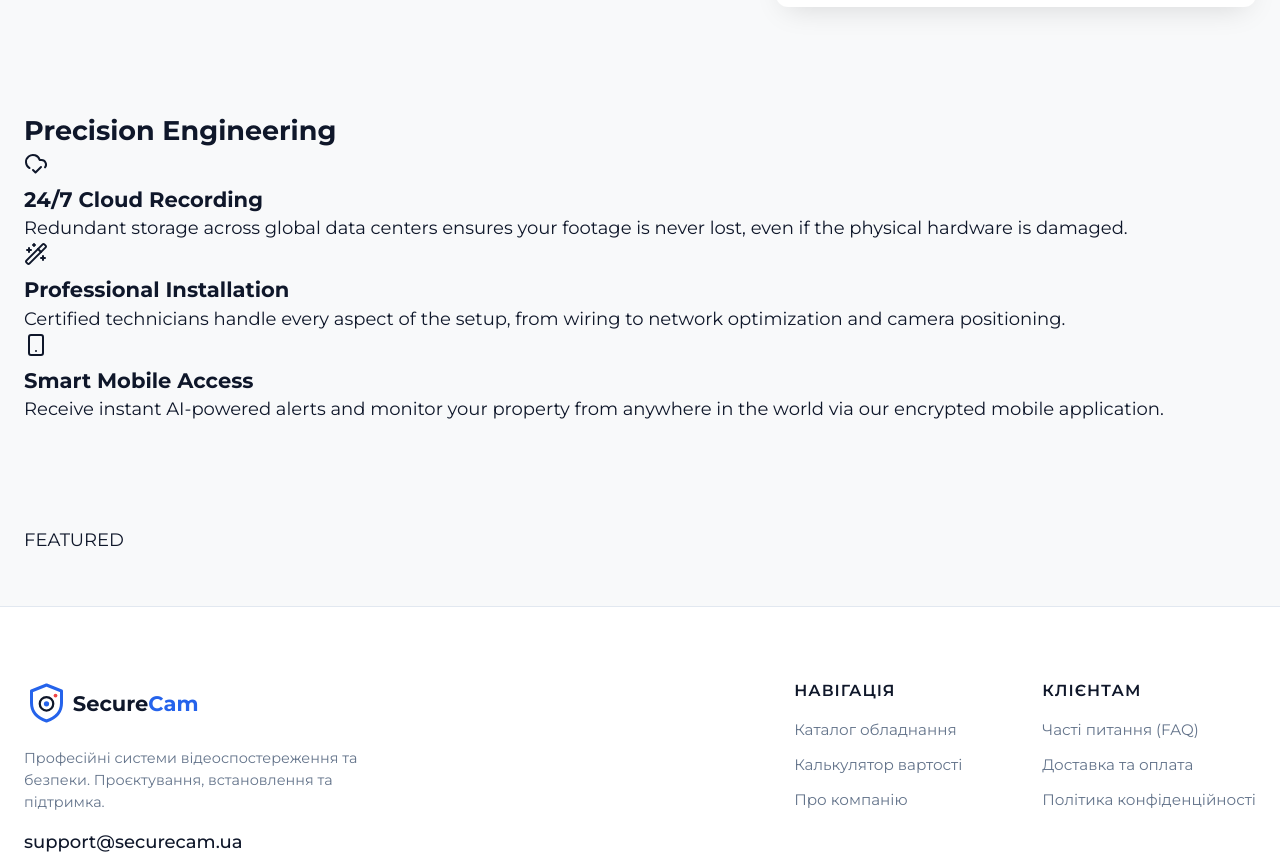
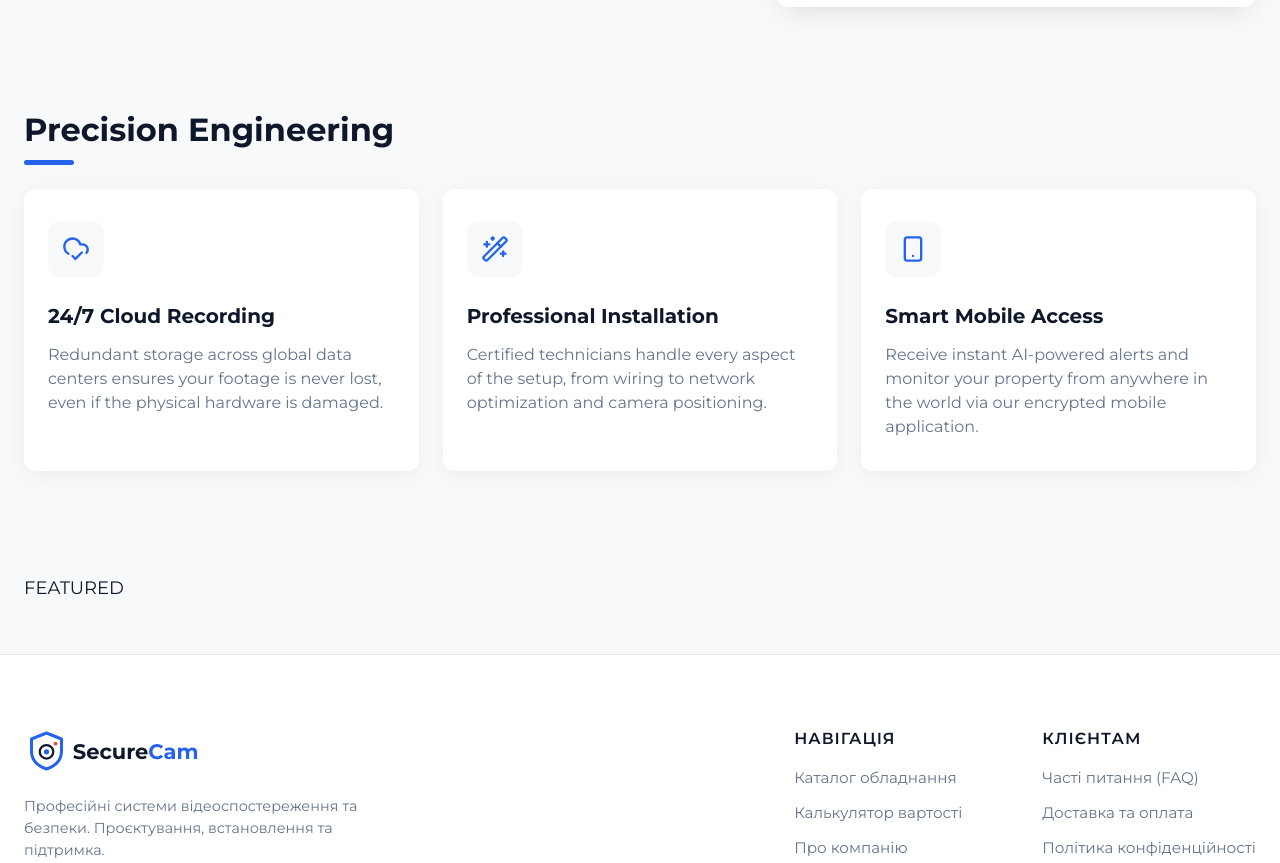
Before and after one commit to NazariiKoropis/secure-cam, a React (Vite) app: page / in a window 1280 px wide. Shown: the part 670-1533 px from the top of the page. Built offline with nearby package versions, Linux system fonts and the light colour scheme; no server answers.

Commit message:
refactor: fix typo in Engineering block and update styles
- Rename `Engeneering` to `Engineering` (folder and component)
- Update imports in `Home.jsx` to reflect the name change
- Replace `Engenerring.module.scss` with `Engineering.module.scss`
- Update `Hero` component and styles

```diff
--- a/src/pages/home/Home.jsx
+++ b/src/pages/home/Home.jsx
@@ -1,12 +1,12 @@
 //hero components
 import Hero from './blocks/hero/Hero'
-import Engeneering from './blocks/engeneering/Engeneering'
+import Engineering from './blocks/engineering/Engineering'
 import Featured from './blocks/featured/Featured'
 
 function Home() {
   return (
     <>
-      <Hero /> <Engeneering /> <Featured />
+      <Hero /> <Engineering /> <Featured />
     </>
   )
 }
--- a/src/pages/home/blocks/engeneering/Engeneering.jsx
+++ b/src/pages/home/blocks/engineering/Engineering.jsx
@@ -1,5 +1,5 @@
 //styles
-import styles from './Engenerring.module.scss'
+import styles from './Engineering.module.scss'
 
 //components
 import Container from '@layout/container/Container'
@@ -30,19 +30,19 @@ const FEATURE_ITEMS = [
 
 function Engeneering() {
   return (
-    <section>
+    <section className={styles.engeneeringSection}>
       <Container>
         <div>
-          <header>
-            <h2>Precision Engineering</h2>
+          <header className={styles.engSection}>
+            <h2 className={styles.title}>Precision Engineering</h2>
           </header>
-          <ul>
+          <ul className={styles.itemsWrapper}>
             {FEATURE_ITEMS.map(({ id, icon, title, desc }) => (
-              <li id={id}>
-                <div>
-                  {icon}
-                  <h3>{title}</h3>
-                  <p>{desc}</p>
+              <li key={id} className={styles.item}>
+                <div className={styles.iconWrapper}> {icon}</div>
+                <div className={styles.itemContent}>
+                  <h3 className={styles.itemTitle}>{title}</h3>
+                  <p className={styles.itemDesc}>{desc}</p>
                 </div>
               </li>
             ))}
--- /dev/null
+++ b/src/pages/home/blocks/engineering/Engineering.module.scss
@@ -0,0 +1,107 @@
+@use "@styles/variables" as *;
+@use "@styles/mixins" as *;
+
+.engineeringSection {
+    padding: 60px 0;
+
+    @include mobile {
+        padding: 40px 0;
+    }
+}
+
+.engSection {
+    margin-bottom: 40px;
+}
+
+.title {
+    position: relative;
+    font-size: $fz-h2;
+    line-height: $lh-small;
+    margin: 0;
+
+    &::before {
+        content: "";
+        position: absolute;
+        left: 0;
+        bottom: -16px;
+        background-color: var(--accent-primary);
+        width: 50px;
+        height: 5px;
+
+        border-radius: $border-radius-lg;
+    }
+}
+
+.itemsWrapper {
+    display: grid;
+    grid-template-columns: repeat(3, 1fr);
+    gap: 24px;
+
+    @include tablet {
+        grid-template-columns: repeat(2, 1fr);
+    }
+
+    @include mobile {
+        grid-template-columns: 1fr;
+    }
+}
+
+.item {
+    display: flex;
+    flex-direction: column;
+    justify-content: flex-start;
+    align-items: flex-start;
+    gap: 24px;
+    background-color: var(--bg-surface);
+    padding: 32px 24px;
+    border-radius: $border-radius-lg;
+    box-shadow: 0 4px 20px rgba(0, 0, 0, 0.05);
+
+    @include tablet {
+        &:first-child {
+            grid-column: span 2;
+        }
+    }
+
+    @include mobile {
+        &:first-child {
+            grid-column: span 1;
+        }
+    }
+}
+
+.iconWrapper {
+    display: flex;
+    justify-content: center;
+    align-items: center;
+    border-radius: $border-radius-lg;
+    background-color: var(--bg-main);
+    width: 56px;
+    height: 56px;
+
+    svg {
+        width: 28px;
+        height: 28px;
+        color: var(--accent-primary);
+    }
+}
+
+.itemContent {
+    display: flex;
+    flex-direction: column;
+    gap: 12px;
+}
+
+.itemTitle {
+    font-size: 1.25rem;
+    font-weight: $fw-bold;
+    color: var(--text-primary);
+    margin: 0;
+}
+
+.itemDesc {
+    font-size: 1rem;
+    color: var(--text-secondary);
+    line-height: $lh-base;
+    margin: 0;
+}
--- a/src/pages/home/blocks/hero/Hero.jsx
+++ b/src/pages/home/blocks/hero/Hero.jsx
@@ -25,7 +25,7 @@ function Hero() {
               surveillance provides uncompromising clarity and 24/7 reliability.
             </p>
             <div className={styles.buttonsWrapper}>
-              <Button to={ROUTES.CALCULATOR}>Open Catalog</Button>
+              <Button to={ROUTES.CATALOG}>Open Catalog</Button>
               <Button variant="ghost" to={ROUTES.CALCULATOR}>
                 Calculate cost
               </Button>
--- a/src/pages/home/blocks/hero/Hero.module.scss
+++ b/src/pages/home/blocks/hero/Hero.module.scss
@@ -1,5 +1,9 @@
 @use "@styles/variables" as *;
 @use "@styles/mixins" as *;
+
+.heroSection {
+    overflow: hidden;
+}
 
 .hero {
     position: relative;
@@ -26,11 +30,13 @@
 }
 
 .content {
+    background-color: transparent;
     display: flex;
     flex-direction: column;
     justify-content: center;
     gap: 24px;
     max-width: 90%;
+    z-index: 1;
 
     @include tablet {
         max-width: 100%;
@@ -68,7 +74,6 @@
     display: flex;
     justify-content: center;
     align-items: center;
-
     background-color: var(--bg-surface);
     padding: 12px;
     border-radius: $border-radius-lg;
@@ -82,8 +87,20 @@
         border-radius: $border-radius;
     }
 
-    @include mobile {
-        display: none;
+    @include tablet {
+        position: absolute;
+        right: -20px;
+        z-index: 0;
+        opacity: 0.15;
+        transform: rotate(15deg) scale(1.2);
+
+        background-color: transparent;
+        box-shadow: none;
+        padding: 0;
+
+        .liveBadge {
+            display: none;
+        }
     }
 }
 
@@ -106,4 +123,17 @@
 .dot {
     color: red;
     line-height: 1;
+    animation: pulse 2s infinite;
 }
+
+@keyframes pulse {
+    0% {
+        opacity: 1;
+    }
+    50% {
+        opacity: 0.3;
+    }
+    100% {
+        opacity: 1;
+    }
+}
```
Also changed, not shown: src/pages/home/blocks/engeneering/Engenerring.module.scss (deleted).
